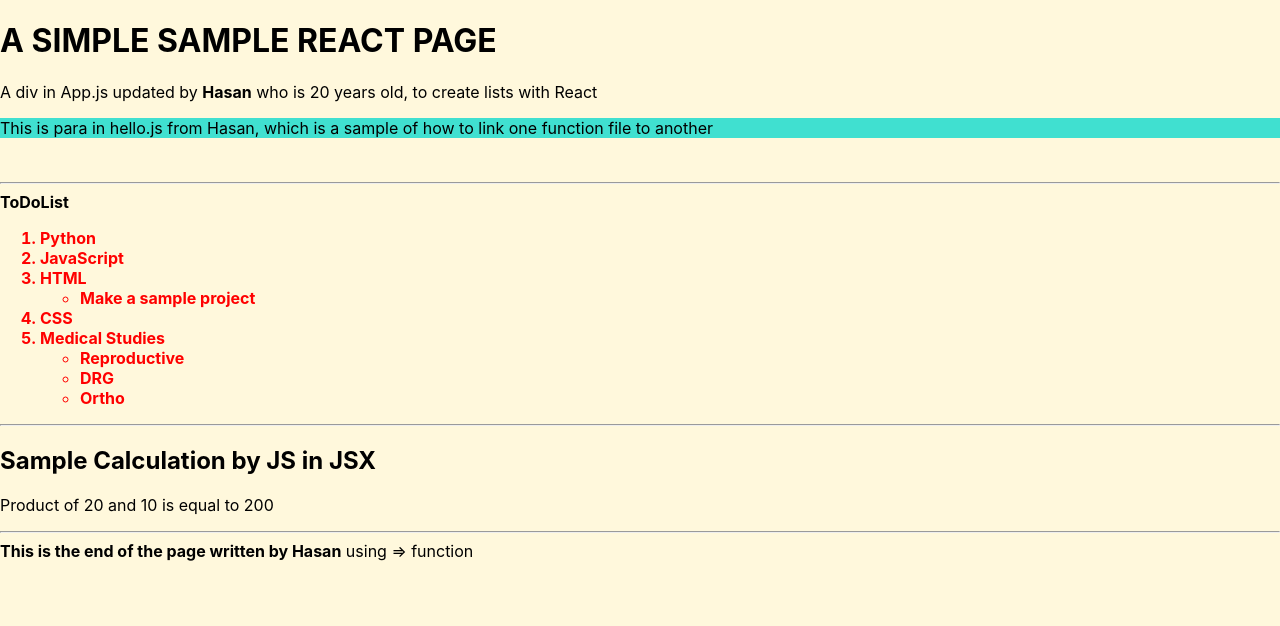
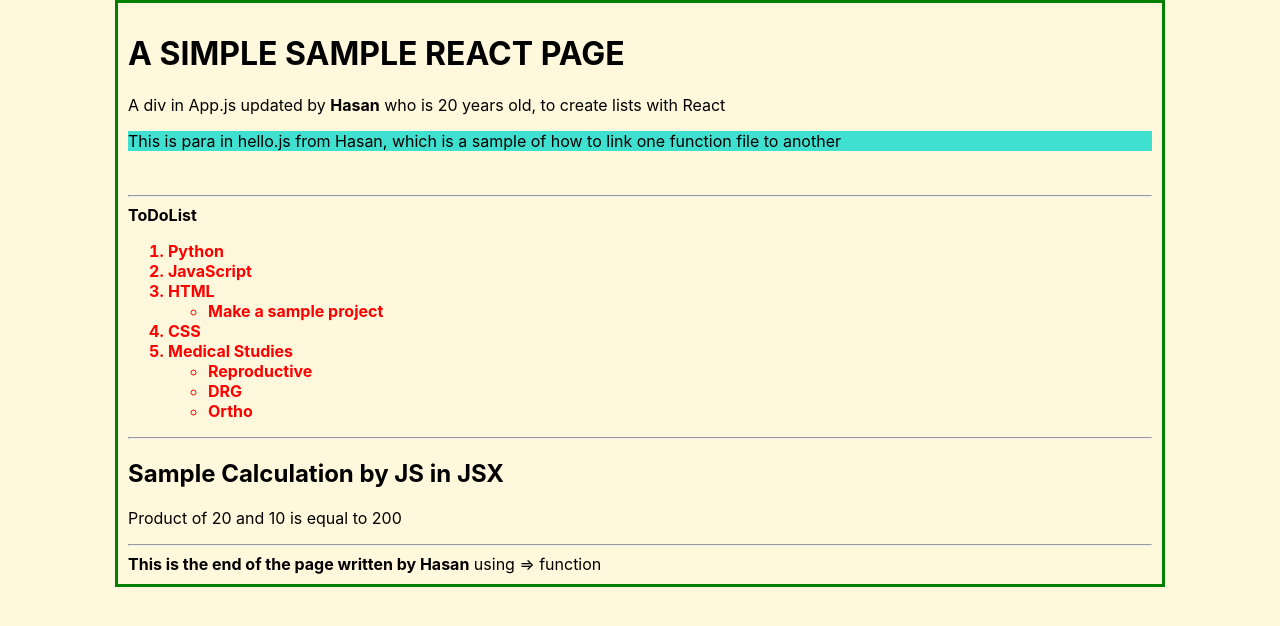
Before and after one commit to yad22/my-app, a React (Create React App) app: page / in a window 1280 px wide. Shown: the top 626 px of the page. Built offline with nearby package versions, Linux system fonts and the light colour scheme.

Commit message:
some updates

```diff
--- a/public/index.html
+++ b/public/index.html
@@ -39,6 +39,5 @@
       To begin the development, run `npm start` or `yarn start`.
       To create a production bundle, use `npm run build` or `yarn build`.
     -->
-    <div id="second_root"></div>
   </body>
 </html>
--- a/src/App.js
+++ b/src/App.js
@@ -3,10 +3,13 @@ import './App.css';
 
 import Hello from "./hello";
 import "./practice_css.css";
+import Hi from "./practice_sample_hi";
+
+
 
 
 function App({name, age, developer}) {
-  return <div>
+  return <div className="whole">
             <h1>A SIMPLE SAMPLE REACT PAGE</h1>
             A div in App.js updated by <strong>{name}</strong> who is {age - 2} years old, to create lists with React
             <br/>
@@ -34,6 +37,7 @@ function App({name, age, developer}) {
             <h2>Sample Calculation by JS in JSX</h2>
             <p> Product of 20 and 10 is equal to {20*10} </p>
             <hr/>
+            <Hi nameY={name}></Hi>
           </div>
 }
 
--- a/src/index.js
+++ b/src/index.js
@@ -3,12 +3,10 @@ import ReactDOM from 'react-dom';
 import './index.css';
 import App from "./App";
 
-import Hi from "./practice_sample_hi";
-
 import * as serviceWorker from './serviceWorker';
 
 ReactDOM.render(
-  <div><App name="Hasan" age={22} developer={true}/></div>,
+<div><App name="Hasan" age={22} developer={true}/></div>,
   document.getElementById('root')
 );
 
@@ -27,10 +25,6 @@ ReactDOM.render(
 */
 //react identifies first small letter as built-in component and first capital letter as custom component
 
-ReactDOM.render(
-  <Hi name="Hasan"/>,
-  document.querySelector("#second_root")
-)
 
 // If you want your app to work offline and load faster, you can change
 // unregister() to register() below. Note this comes with some pitfalls.
--- a/src/practice_css.css
+++ b/src/practice_css.css
@@ -6,3 +6,10 @@
   body {
     background-color: cornsilk;
   }
+
+div.whole {
+  margin: auto;
+  width: 80%;
+  border: 3px solid green;
+  padding: 10px;
+}
--- a/src/practice_sample_hi.js
+++ b/src/practice_sample_hi.js
@@ -1,5 +1,5 @@
 import React from "react";
 
 
-const Hi = ({name}) => <div><b>This is the end of the page written by {name}</b> using => function </div>
+const Hi = ({nameY}) => <div><b>This is the end of the page written by {nameY}</b> using => function </div>
 export default Hi;
```
Also changed, not shown: src/App.css (line endings or trailing spaces).
